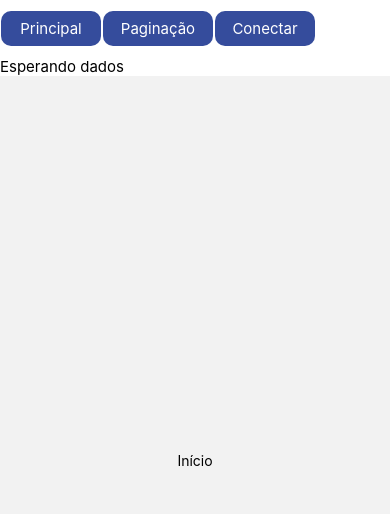
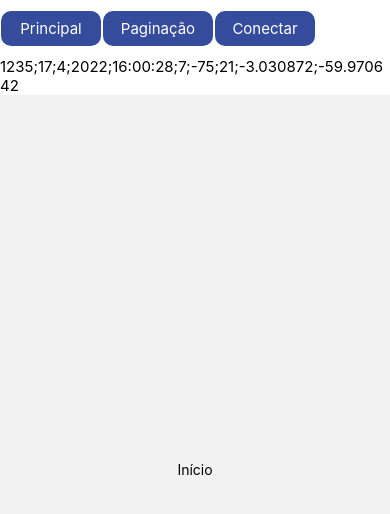
Before and after one commit to danilo-uea/paic-fapeam, a React Native app in the folder AppMobile/: screen / in a window 390 px wide. Shown: the top 514 px of the page. Built offline with nearby package versions, Linux system fonts and the light colour scheme; what react-native-ble-plx would draw is missing.

Commit message:
Split de recepção bluetooth

```diff
--- a/AppMobile/src/stacks/MainStack.tsx
+++ b/AppMobile/src/stacks/MainStack.tsx
@@ -1,4 +1,4 @@
-import React, { useState } from 'react';
+import React, { useEffect, useState } from 'react';
 import { View, LogBox, StyleSheet, Text } from 'react-native';
 
 import base64 from 'react-native-base64';
@@ -22,11 +22,49 @@ import ButtonTopMenu from '../components/ButtonTopMenu';
 
 const Stack = createNativeStackNavigator<propsNavigationStack>();
 
+var cont: number = 1234;
+
 const MainStack = () => {
     const [isConnected, setIsConnected] = useState(false);
     const [connectedDevice, setConnectedDevice] = useState<Device>();
     const [message, setMessage] = useState('Esperando dados');
     const navigation = useNavigation<propsStack>();
+    const [intervalId, setIntervalId] = useState<any>();
+
+    useEffect(() => {
+        if (intervalId){
+            clearInterval(intervalId);
+        }
+
+        var Id = setInterval(() => {
+            cont++;
+            setMessage(cont.toString() + ';17;4;2022;16:00:28;7;-75;21;-3.030872;-59.970642')
+        }, 4000);
+
+        setIntervalId(Id);
+    }, []);
+
+    useEffect(() => {
+        splitString(message, ';')
+    }, [message])
+
+    const splitString = (stringToSplit:string, separator:string) => {
+        var arrayOfStrings = stringToSplit.split(separator);
+
+        console.log(
+            arrayOfStrings[0] + ';' +
+            arrayOfStrings[1] + ';' +
+            arrayOfStrings[2] + ';' +
+            arrayOfStrings[3] + ';' +
+            arrayOfStrings[4] + ';' +
+            arrayOfStrings[5] + ';' +
+            arrayOfStrings[6] + ';' +
+            arrayOfStrings[7] + ';' +
+            arrayOfStrings[8] + ';' +
+            arrayOfStrings[9]
+        );
+    }
+
 
     async function scanDevices() {
         BLTManager.startDeviceScan(null, null, (error, scannedDevice) => {
@@ -86,7 +124,6 @@ const MainStack = () => {
                             // tam_pacote,
                             // dados_lora.f_latitude,
                             // dados_lora.f_longitude
-                            console.log(base64.decode(characteristic?.value));
                         }
                     },
                     'messagetransaction',
```
